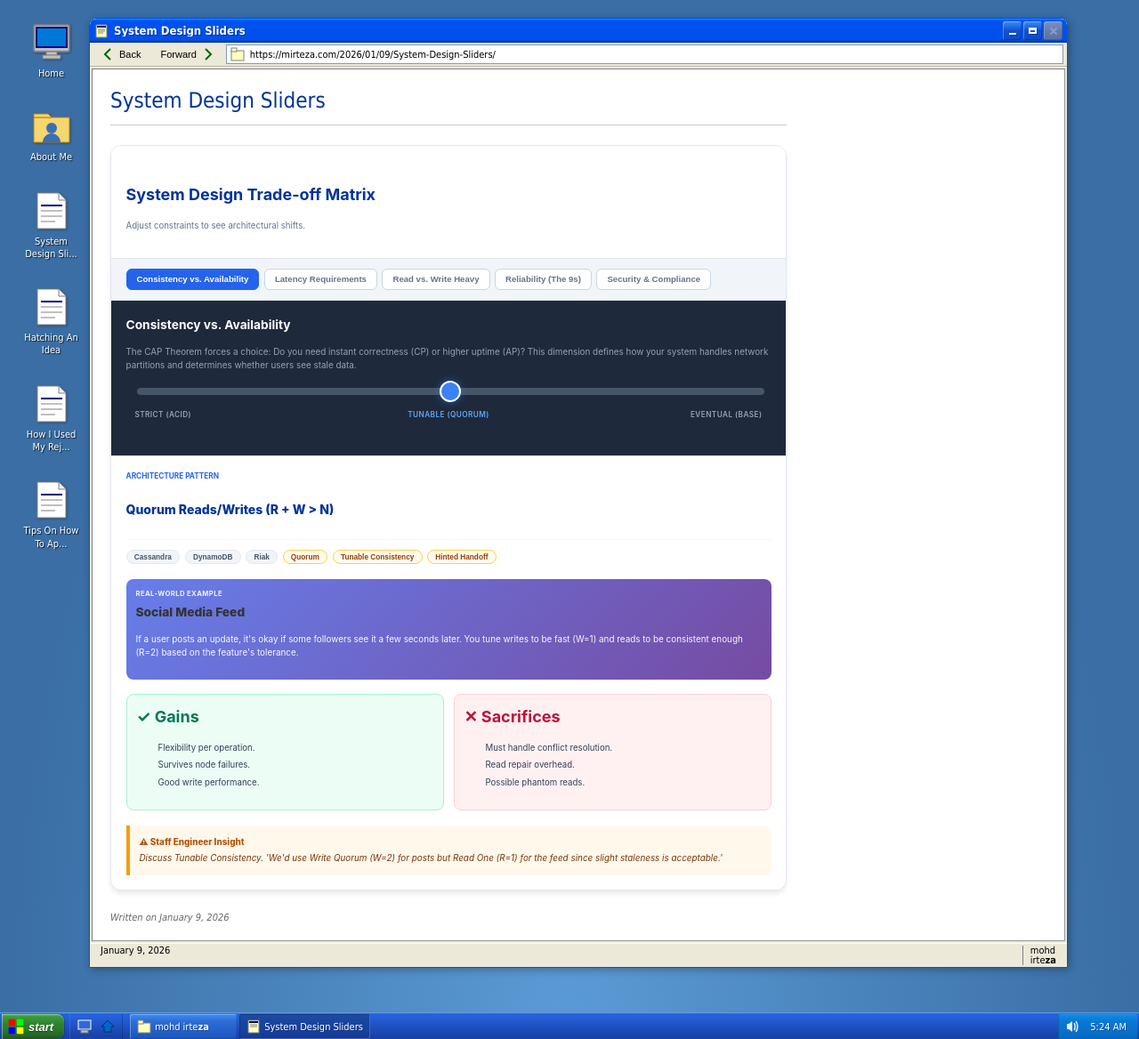
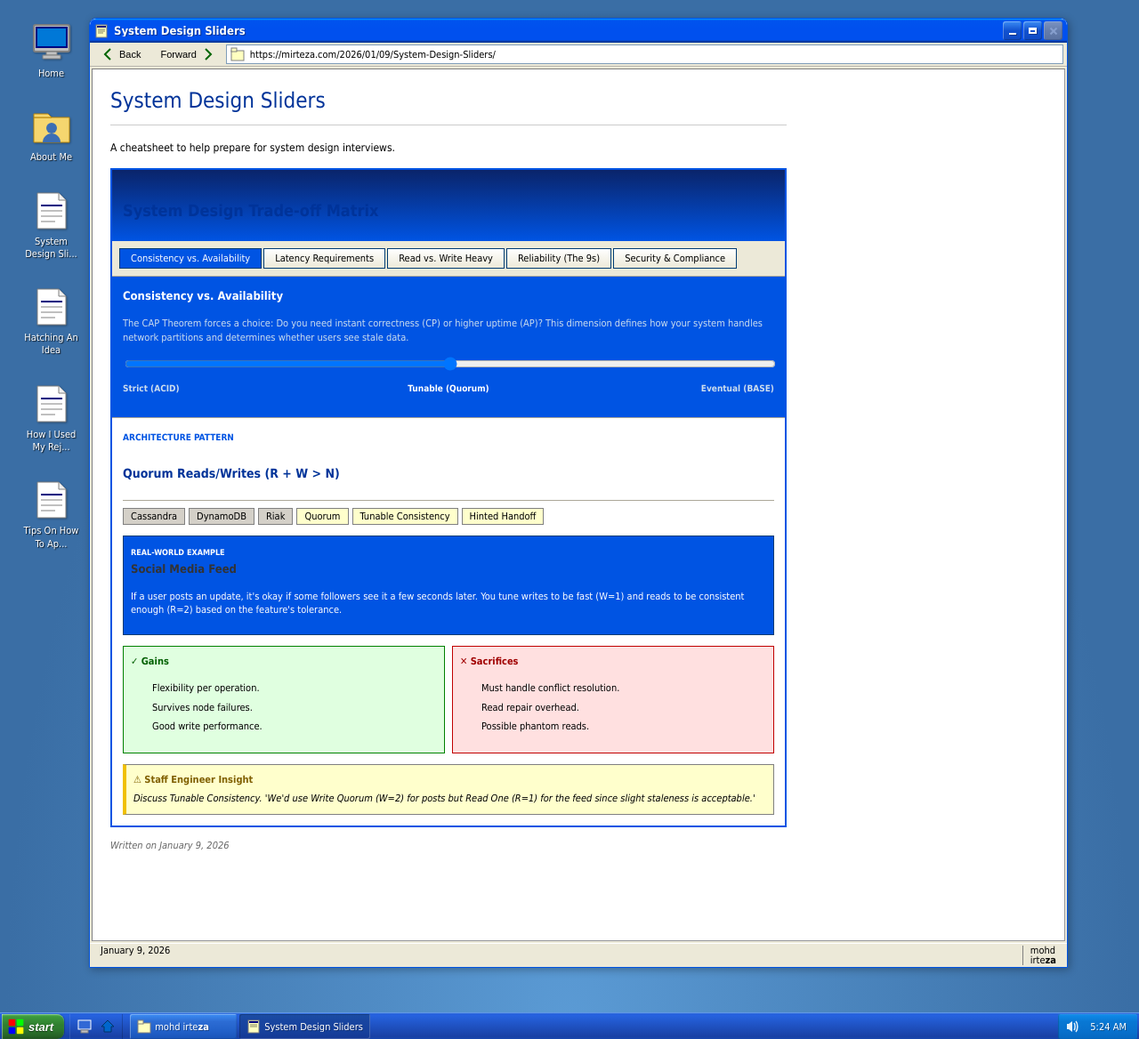
Before and after one commit to maybeiambatman/maybeiambatman.github.io, a Jekyll site: the page built from _posts/2026-01-09-System-Design-Sliders.md, in a window 1280 px wide. Shown: the whole page at 89% size. Built offline with Jekyll 4.4.1, drawn with Linux system fonts in a browser that asks for light colours; part of the change alters nothing that is shown.

Commit message:
Restyle System Design Sliders for Windows XP theme compatibility
- Add intro paragraph for system design interview prep
- Replace modern styling with XP Luna-compatible design
- Use Tahoma font, XP color palette (#ece9d8, #0054e3)
- Remove rounded corners, shadows, gradients, blur effects
- Use classic Windows button and border styles
- Match XP title bar gradients for headers and modals

```diff
--- a/_posts/2026-01-09-System-Design-Sliders.md
+++ b/_posts/2026-01-09-System-Design-Sliders.md
@@ -3,124 +3,98 @@ layout: post
 title: "System Design Sliders"
 ---
 
+A cheatsheet to help prepare for system design interviews.
+
 <style>
-  /* Scoped CSS to prevent conflicts with your blog theme */
+  /* XP-compatible styling */
   .sds-widget {
-    font-family: -apple-system, BlinkMacSystemFont, "Segoe UI", Roboto, Helvetica, Arial, sans-serif;
-    background: #f8fafc;
-    border: 1px solid #e2e8f0;
-    border-radius: 12px;
+    font-family: Tahoma, "Segoe UI", sans-serif;
+    background: #ece9d8;
+    border: 2px solid #0054e3;
     padding: 0;
-    margin: 2rem 0;
-    color: #334155;
-    box-shadow: 0 4px 6px -1px rgba(0, 0, 0, 0.1);
+    margin: 1rem 0;
+    color: #000;
     max-width: 100%;
     overflow: hidden;
-    position: relative; /* For modal positioning */
+    position: relative;
   }
 
   /* Header */
   .sds-header {
-    padding: 1.5rem;
-    border-bottom: 1px solid #e2e8f0;
-    background: white;
+    padding: 8px 12px;
+    background: linear-gradient(180deg, #0a246a 0%, #0054e3 100%);
+    color: white;
   }
   .sds-title {
-    margin: 0 0 0.5rem 0;
-    font-size: 1.25rem;
+    margin: 0;
+    font-size: 14px;
     font-weight: 700;
-    color: #0f172a;
   }
   .sds-subtitle {
-    margin: 0;
-    font-size: 0.875rem;
-    color: #64748b;
+    display: none;
   }
 
   /* Tabs */
   .sds-tabs {
     display: flex;
     flex-wrap: wrap;
-    gap: 0.5rem;
-    padding: 1rem 1.5rem;
-    background: #f1f5f9;
-    border-bottom: 1px solid #e2e8f0;
+    gap: 2px;
+    padding: 8px;
+    background: #ece9d8;
+    border-bottom: 1px solid #aca899;
   }
   .sds-tab-btn {
-    background: white;
-    border: 1px solid #cbd5e1;
-    border-radius: 6px;
-    padding: 0.5rem 1rem;
-    font-size: 0.875rem;
-    font-weight: 600;
+    background: linear-gradient(180deg, #fff 0%, #ece9d8 100%);
+    border: 1px solid #003c74;
+    padding: 4px 12px;
+    font-size: 11px;
+    font-weight: 400;
     cursor: pointer;
-    color: #64748b;
-    transition: all 0.2s;
+    color: #000;
+    font-family: Tahoma, sans-serif;
   }
   .sds-tab-btn:hover {
-    background: #e2e8f0;
+    background: linear-gradient(180deg, #fff 0%, #d4d0c8 100%);
   }
   .sds-tab-btn.active {
-    background: #2563eb;
+    background: #0054e3;
     color: white;
-    border-color: #2563eb;
+    border-color: #003c74;
   }
 
   /* Main Display Area */
   .sds-display {
-    padding: 1.5rem;
-    background: #1e293b; /* Dark bg for contrast */
+    padding: 12px;
+    background: #0054e3;
     color: white;
   }
   .sds-dim-title {
-    display: flex;
-    align-items: center;
-    gap: 0.5rem;
-    font-size: 1.25rem;
+    font-size: 13px;
     font-weight: 700;
-    margin-bottom: 0.5rem;
+    margin-bottom: 4px;
   }
   .sds-dim-desc {
-    font-size: 0.9rem;
-    color: #94a3b8;
-    margin-bottom: 2rem;
-    line-height: 1.5;
+    font-size: 11px;
+    color: #cde;
+    margin-bottom: 12px;
+    line-height: 1.4;
   }
 
-  /* Slider Styling */
+  /* Slider */
   .sds-slider-container {
-    position: relative;
-    padding: 0 10px;
-    margin-bottom: 2rem;
+    margin-bottom: 12px;
   }
   .sds-range-input {
     width: 100%;
-    -webkit-appearance: none;
-    height: 8px;
-    border-radius: 4px;
-    background: #475569;
-    outline: none;
-  }
-  .sds-range-input::-webkit-slider-thumb {
-    -webkit-appearance: none;
-    appearance: none;
-    width: 24px;
-    height: 24px;
-    border-radius: 50%;
-    background: #3b82f6;
     cursor: pointer;
-    border: 2px solid white;
-    box-shadow: 0 0 10px rgba(59, 130, 246, 0.5);
   }
   .sds-range-labels {
     display: flex;
     justify-content: space-between;
-    margin-top: 1rem;
-    font-size: 0.75rem;
-    color: #94a3b8;
-    text-transform: uppercase;
+    margin-top: 6px;
+    font-size: 10px;
+    color: #cde;
     font-weight: 600;
-    letter-spacing: 0.05em;
   }
   .sds-range-label {
     width: 33%;
@@ -129,142 +103,134 @@ title: "System Design Sliders"
   }
   .sds-range-label:first-child { text-align: left; }
   .sds-range-label:last-child { text-align: right; }
-  .sds-range-label.active { color: #60a5fa; }
+  .sds-range-label.active { color: #fff; font-weight: 700; }
 
-  /* Content Cards */
+  /* Content */
   .sds-content {
-    background: white;
-    padding: 1.5rem;
-    border-top: 1px solid #e2e8f0;
+    background: #fff;
+    padding: 12px;
+    border-top: 1px solid #aca899;
   }
 
   .sds-section-header {
-    display: flex;
-    justify-content: space-between;
-    align-items: center;
-    border-bottom: 1px solid #f1f5f9;
-    padding-bottom: 1rem;
-    margin-bottom: 1rem;
+    border-bottom: 1px solid #aca899;
+    padding-bottom: 8px;
+    margin-bottom: 8px;
   }
   .sds-pattern-name {
-    font-size: 1.5rem;
-    font-weight: 800;
-    color: #0f172a;
+    font-size: 14px;
+    font-weight: 700;
+    color: #000;
     margin: 0;
   }
   .sds-pattern-label {
-    font-size: 0.75rem;
+    font-size: 10px;
     text-transform: uppercase;
-    color: #2563eb;
+    color: #0054e3;
     font-weight: 700;
-    display: block;
-    margin-bottom: 0.25rem;
+    margin-bottom: 2px;
   }
 
   /* Tags */
   .sds-tags {
     display: flex;
     flex-wrap: wrap;
-    gap: 0.5rem;
-    margin-bottom: 1.5rem;
+    gap: 4px;
+    margin-bottom: 12px;
   }
   .sds-tag {
-    padding: 0.25rem 0.75rem;
-    border-radius: 999px;
-    font-size: 0.75rem;
-    font-weight: 600;
-    cursor: pointer; /* Clickable */
-    transition: all 0.2s;
-    border: 1px solid transparent;
+    padding: 2px 8px;
+    font-size: 11px;
+    font-weight: 400;
+    cursor: pointer;
+    border: 1px solid;
+    font-family: Tahoma, sans-serif;
   }
-  .sds-tag:hover {
-    transform: translateY(-1px);
-    box-shadow: 0 2px 4px rgba(0,0,0,0.1);
+  .sds-tag-tech {
+    background: #d4d0c8;
+    color: #000;
+    border-color: #808080;
   }
-  .sds-tag-tech { background: #f1f5f9; color: #475569; border-color: #e2e8f0; }
-  .sds-tag-tech:hover { background: #e2e8f0; border-color: #cbd5e1; }
-
-  .sds-tag-concept { background: #fffbeb; color: #92400e; border-color: #fcd34d; }
-  .sds-tag-concept:hover { background: #fef3c7; border-color: #f59e0b; }
+  .sds-tag-tech:hover { background: #ece9d8; }
+  .sds-tag-concept {
+    background: #ffffcc;
+    color: #000;
+    border-color: #808080;
+  }
+  .sds-tag-concept:hover { background: #ffffe0; }
 
   /* Pros Cons Grid */
   .sds-grid {
     display: grid;
     grid-template-columns: 1fr 1fr;
-    gap: 1rem;
-    margin-bottom: 1.5rem;
+    gap: 8px;
+    margin-bottom: 12px;
   }
   @media (max-width: 640px) { .sds-grid { grid-template-columns: 1fr; } }
 
   .sds-card {
-    padding: 1rem;
-    border-radius: 8px;
-    font-size: 0.875rem;
+    padding: 8px;
+    font-size: 11px;
+    border: 1px solid;
   }
-  .sds-card-pros { background: #ecfdf5; border: 1px solid #a7f3d0; }
-  .sds-card-cons { background: #fff1f2; border: 1px solid #fecdd3; }
+  .sds-card-pros { background: #e0ffe0; border-color: #008000; }
+  .sds-card-cons { background: #ffe0e0; border-color: #c00000; }
 
   .sds-card-title {
     font-weight: 700;
-    margin: 0 0 0.5rem 0;
-    display: flex;
-    align-items: center;
-    gap: 0.5rem;
+    margin: 0 0 4px 0;
+    font-size: 11px;
   }
-  .sds-card-pros .sds-card-title { color: #047857; }
-  .sds-card-cons .sds-card-title { color: #be123c; }
+  .sds-card-pros .sds-card-title { color: #006000; }
+  .sds-card-cons .sds-card-title { color: #a00000; }
 
-  .sds-list { padding-left: 1rem; margin: 0; }
-  .sds-list li { margin-bottom: 0.25rem; }
+  .sds-list { padding-left: 16px; margin: 0; }
+  .sds-list li { margin-bottom: 2px; }
 
   /* Staff Note */
   .sds-staff-note {
-    background: #fff8eb;
-    border-left: 4px solid #f59e0b;
-    padding: 1rem;
-    border-radius: 0 8px 8px 0;
-    font-size: 0.9rem;
-    color: #78350f;
+    background: #ffffcc;
+    border: 1px solid #808080;
+    border-left: 4px solid #f0c000;
+    padding: 8px;
+    font-size: 11px;
+    color: #000;
     font-style: italic;
   }
   .sds-staff-label {
-    font-weight: 800;
+    font-weight: 700;
     font-style: normal;
     display: block;
-    margin-bottom: 0.25rem;
-    color: #b45309;
+    margin-bottom: 4px;
+    color: #806000;
   }
 
-  /* Example Application Card */
+  /* Example Application */
   .sds-example {
-    background: linear-gradient(135deg, #667eea 0%, #764ba2 100%);
-    border-radius: 8px;
-    padding: 1rem;
-    margin-bottom: 1.5rem;
+    background: #0054e3;
+    border: 1px solid #003c74;
+    padding: 8px;
+    margin-bottom: 12px;
     color: white;
   }
   .sds-example-label {
-    font-size: 0.7rem;
+    font-size: 9px;
     text-transform: uppercase;
     font-weight: 700;
-    letter-spacing: 0.05em;
-    opacity: 0.9;
-    margin-bottom: 0.25rem;
-    display: block;
+    margin-bottom: 2px;
   }
   .sds-example-app {
-    font-size: 1.25rem;
-    font-weight: 800;
-    margin: 0 0 0.5rem 0;
+    font-size: 13px;
+    font-weight: 700;
+    margin: 0 0 4px 0;
   }
   .sds-example-desc {
-    font-size: 0.9rem;
-    line-height: 1.5;
-    opacity: 0.95;
+    font-size: 11px;
+    line-height: 1.4;
     margin: 0;
   }
 
-  /* Modal Overlay */
+  /* Modal */
   .sds-modal-overlay {
     display: none;
     position: absolute;
@@ -272,101 +238,86 @@ title: "System Design Sliders"
     left: 0;
     width: 100%;
     height: 100%;
-    background: rgba(15, 23, 42, 0.6);
-    backdrop-filter: blur(2px);
+    background: rgba(0, 0, 0, 0.5);
     z-index: 10;
     justify-content: center;
     align-items: center;
-    padding: 1rem;
+    padding: 12px;
   }
   .sds-modal-overlay.open { display: flex; }
 
   .sds-modal {
-    background: white;
+    background: #ece9d8;
     width: 100%;
-    max-width: 400px;
-    border-radius: 12px;
+    max-width: 350px;
+    border: 2px solid #0054e3;
     overflow: hidden;
-    box-shadow: 0 20px 25px -5px rgba(0, 0, 0, 0.1), 0 10px 10px -5px rgba(0, 0, 0, 0.04);
-    animation: sds-fade-up 0.2s ease-out;
-  }
-
-  @keyframes sds-fade-up {
-    from { opacity: 0; transform: translateY(10px); }
-    to { opacity: 1; transform: translateY(0); }
   }
 
   .sds-modal-header {
-    padding: 1.5rem;
+    padding: 6px 8px;
     color: white;
     position: relative;
+    background: linear-gradient(180deg, #0a246a 0%, #0054e3 100%);
   }
-  .sds-modal-header.tech { background: #2563eb; }
-  .sds-modal-header.concept { background: #d97706; }
+  .sds-modal-header.tech { background: linear-gradient(180deg, #0a246a 0%, #0054e3 100%); }
+  .sds-modal-header.concept { background: linear-gradient(180deg, #6a4a0a 0%, #c08000 100%); }
 
   .sds-modal-close {
     position: absolute;
-    top: 1rem;
-    right: 1rem;
-    background: rgba(255,255,255,0.2);
-    border: none;
+    top: 4px;
+    right: 4px;
+    background: #c00000;
+    border: 1px solid #800000;
     color: white;
-    width: 32px;
-    height: 32px;
-    border-radius: 50%;
+    width: 20px;
+    height: 20px;
     cursor: pointer;
-    display: flex;
-    align-items: center;
-    justify-content: center;
-    font-size: 1.25rem;
+    font-size: 14px;
     line-height: 1;
+    padding: 0;
   }
-  .sds-modal-close:hover { background: rgba(255,255,255,0.3); }
+  .sds-modal-close:hover { background: #ff0000; }
 
   .sds-modal-type {
     text-transform: uppercase;
-    font-size: 0.75rem;
+    font-size: 9px;
     font-weight: 700;
-    letter-spacing: 0.05em;
-    opacity: 0.9;
-    margin-bottom: 0.25rem;
-    display: block;
+    margin-bottom: 2px;
   }
   .sds-modal-title {
     margin: 0;
-    font-size: 1.5rem;
-    font-weight: 800;
+    font-size: 13px;
+    font-weight: 700;
   }
 
   .sds-modal-body {
-    padding: 1.5rem;
+    padding: 12px;
+    background: #fff;
   }
   .sds-modal-def {
-    font-size: 1rem;
-    line-height: 1.6;
-    color: #334155;
-    margin-bottom: 1.5rem;
+    font-size: 11px;
+    line-height: 1.5;
+    color: #000;
+    margin-bottom: 12px;
   }
   .sds-modal-why {
-    background: #f1f5f9;
-    border: 1px solid #e2e8f0;
-    padding: 1rem;
-    border-radius: 8px;
+    background: #ece9d8;
+    border: 1px solid #aca899;
+    padding: 8px;
   }
   .sds-modal-why-label {
-    display: block;
-    font-size: 0.75rem;
+    font-size: 10px;
     font-weight: 700;
     text-transform: uppercase;
-    color: #475569;
-    margin-bottom: 0.5rem;
+    color: #444;
+    margin-bottom: 4px;
   }
   .sds-modal-why-text {
-    font-size: 0.9rem;
-    color: #475569;
+    font-size: 11px;
+    color: #000;
     margin: 0;
   }
-
 </style>
 
 <div class="sds-widget" id="sds-widget">
```
